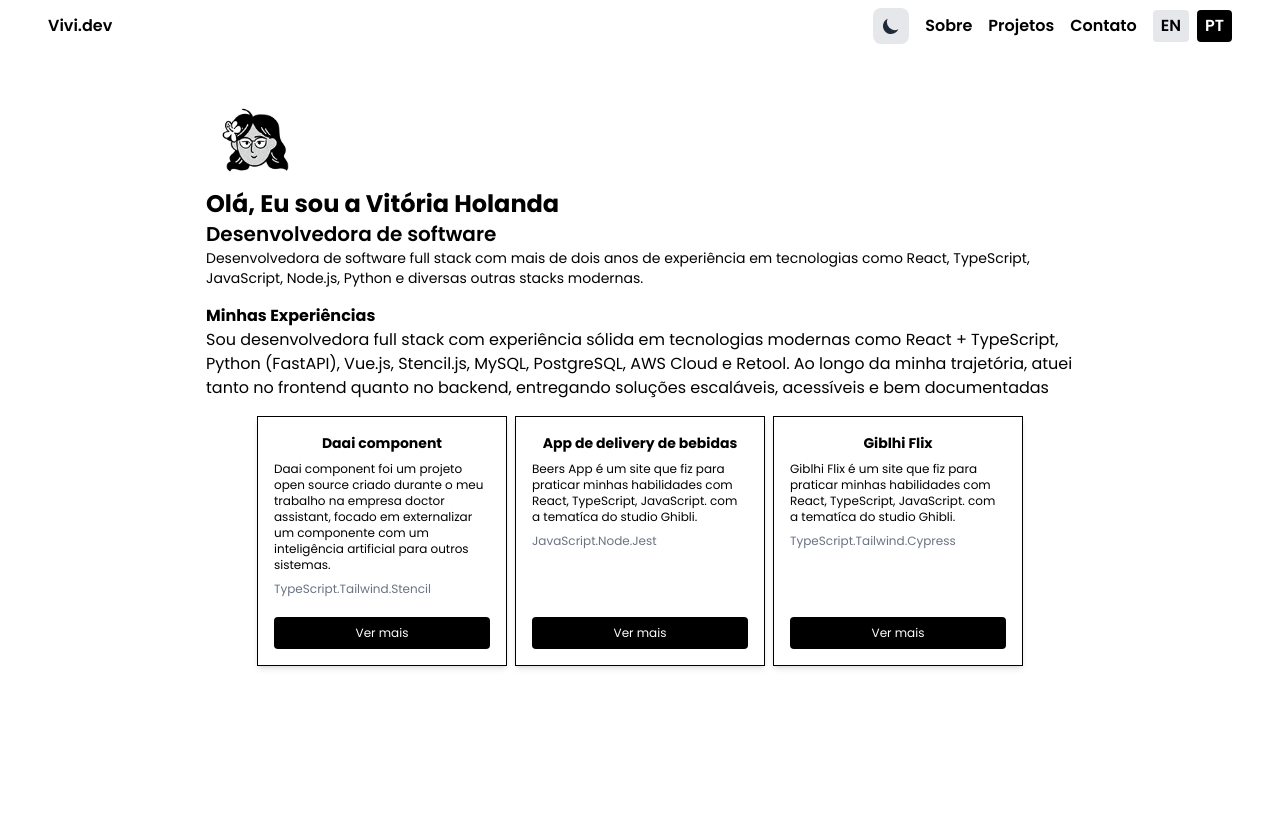
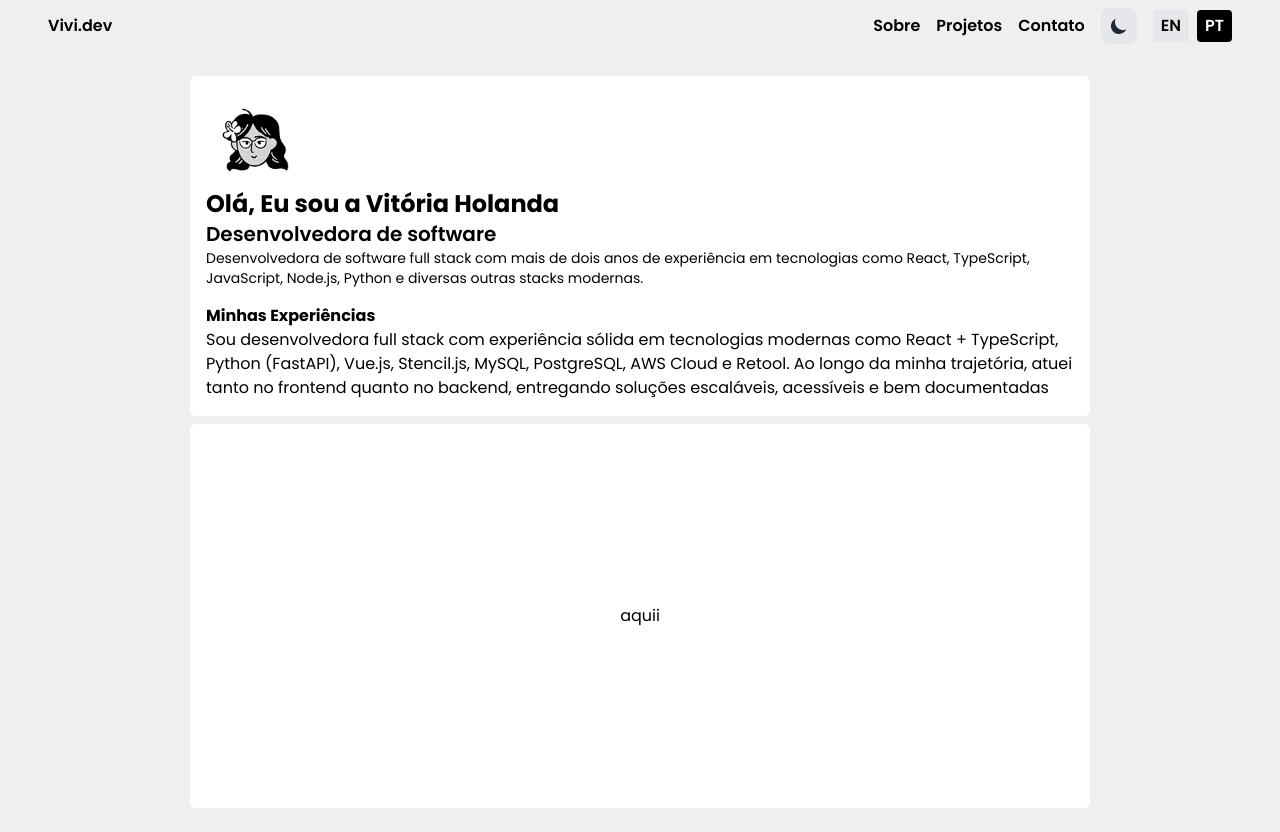
Before and after one commit to vitoriacst/vivi.dev, a Next.js app: page / in a window 1280 px wide. Before the commit the page ends 800 px from the top, so only its background shows below. Built offline with nearby package versions, Linux system fonts and the light colour scheme.

Commit message:
feat: :zap: setting visibility change with redux

```diff
--- a/src/app/components/Header/Header.tsx
+++ b/src/app/components/Header/Header.tsx
@@ -15,9 +15,7 @@ export default function Header() {
   const dispatch = useAppDispatch()
 
   const handleChangeVisibility = (choosenPage:string) => {
-    dispatch(changeVisibility({
-      page: choosenPage
-    }))
+    dispatch(changeVisibility(choosenPage))
   }
 
 
@@ -25,10 +23,10 @@ export default function Header() {
     <header className="flex justify-between items-center font-semibold py-2 px-4 gap-4 w-full">
       <h1>Vivi.dev</h1>
       <div className="flex items-center gap-4">
+          <button className='btn-nav' onClick={()=>handleChangeVisibility('about')}>Sobre</button>
+          <button className='btn-nav' onClick={()=> handleChangeVisibility('projects')}>Projetos</button>
+          <button className='btn-nav' onClick={()=> handleChangeVisibility('contact')}>Contato</button>
         <ThemeToggle/>
-          <button onClick={()=>handleChangeVisibility('about')}>Sobre</button>
-          <button onClick={()=> handleChangeVisibility('projects')}>Projetos</button>
-          <button onClick={()=> handleChangeVisibility('contact')}>Contato</button>
         <div className="flex gap-2">
           <button
             onClick={() => changeLanguage('en')}
--- a/src/app/globals.css
+++ b/src/app/globals.css
@@ -2,7 +2,7 @@
 @import "tailwindcss";
 
 :root {
-  --background: #ffffff;
+  --background: #efefef;
   --foreground: #000000;
   --font-poppins: 'Poppins', sans-serif;
 }
@@ -25,3 +25,7 @@ body {
   flex-direction: column;
   padding: 0 2rem;
 }
+
+.btn-nav {
+  @apply hover:cursor-pointer hover:text-gray-500;
+}
--- a/src/app/page.tsx
+++ b/src/app/page.tsx
@@ -4,9 +4,11 @@ import { useTranslation } from 'react-i18next';
 import AboutMe from "./components/AboutMe/AboutMe";
 import Experiences from './components/Experiences/Experiences';
 import ProjectsCards from './components/ProjectsCard/ProjectsCard';
+import { useAppSelector } from './store/store';
 
 export default function Home() {
   const { t } = useTranslation('common')
+  const pageManagement = useAppSelector((state) => state.visibility.page);
 
   return (
     <main className="flex w-full flex-col items-center justify-center p-6">
@@ -14,13 +16,27 @@ export default function Home() {
         <div className="w-full flex flex-col gap-4 bg-white p-4 rounded-md">
           <AboutMe />
             <Experiences />
-            <div className='flex items-center justify-center gap-2 flex-wrap'>
-            <ProjectsCards title={t('projectsDescription.0.daaiProject')} description={t('projectsDescription.0.daaiDescription')} technologies='TypeScript.Tailwind.Stencil' link={t('projectsDescription.0.daaiLink')} />
-            <ProjectsCards title={t('projectsDescription.0.beersApp')} description={t('projectsDescription.0.beersAppDescription')} technologies='JavaScript.Node.Jest' link={t('projectsDescription.0.beersAppLink')} />
-            <ProjectsCards title={t('projectsDescription.0.giblhiFlix')} description={t('projectsDescription.0.giblhiFlixDescription')} technologies='TypeScript.Tailwind.Cypress' link={t('projectsDescription.0.giblhiFlixLink')} />
-            </div>
         </div>
       </div>
+      <div className='flex items-center justify-center gap-2 flex-wrap w-full bg-white mt-2 h-96 rounded-md'>
+        {
+          pageManagement === 'projects' ?
+          <>
+          <ProjectsCards title={t('projectsDescription.0.daaiProject')} description={t('projectsDescription.0.daaiDescription')} technologies='TypeScript.Tailwind.Stencil' link={t('projectsDescription.0.daaiLink')} />
+         <ProjectsCards title={t('projectsDescription.0.beersApp')} description={t('projectsDescription.0.beersAppDescription')} technologies='JavaScript.Node.Jest' link={t('projectsDescription.0.beersAppLink')} />
+          <ProjectsCards title={t('projectsDescription.0.giblhiFlix')} description={t('projectsDescription.0.giblhiFlixDescription')} technologies='TypeScript.Tailwind.Cypress' link={t('projectsDescription.0.giblhiFlixLink')} />
+          </>
+       : null
+        }
+
+        {
+          pageManagement === 'about' ?
+            <div>
+            aquii
+            </div>
+         : ''
+        }
+        </div>
     </main>
   );
 }
--- a/src/app/store/store.ts
+++ b/src/app/store/store.ts
@@ -1,23 +1,26 @@
-import { configureStore, createSlice } from "@reduxjs/toolkit";
+import { configureStore, createSlice, PayloadAction } from "@reduxjs/toolkit";
 import { useDispatch, useSelector } from "react-redux";
 
-type InitialSate = {
-  page: string
-}
+type InitialState = {
+  page: string;
+};
 
-const initialState: InitialSate = {
-  page: ''
-}
+const initialState: InitialState = {
+  page: 'about'
+};
+
 
 const visibilitySlice = createSlice({
   name: 'visibility',
   initialState,
   reducers: {
-    changeVisibility: (state, { payload }) => { state.page = payload }
+    changeVisibility: (state, action: PayloadAction<string>) => {
+      state.page = action.payload;
+    }
   }
-})
+});
 
-export const { changeVisibility } = visibilitySlice.actions
+export const { changeVisibility } = visibilitySlice.actions;
 
 export const store = configureStore({
   reducer: {
```
